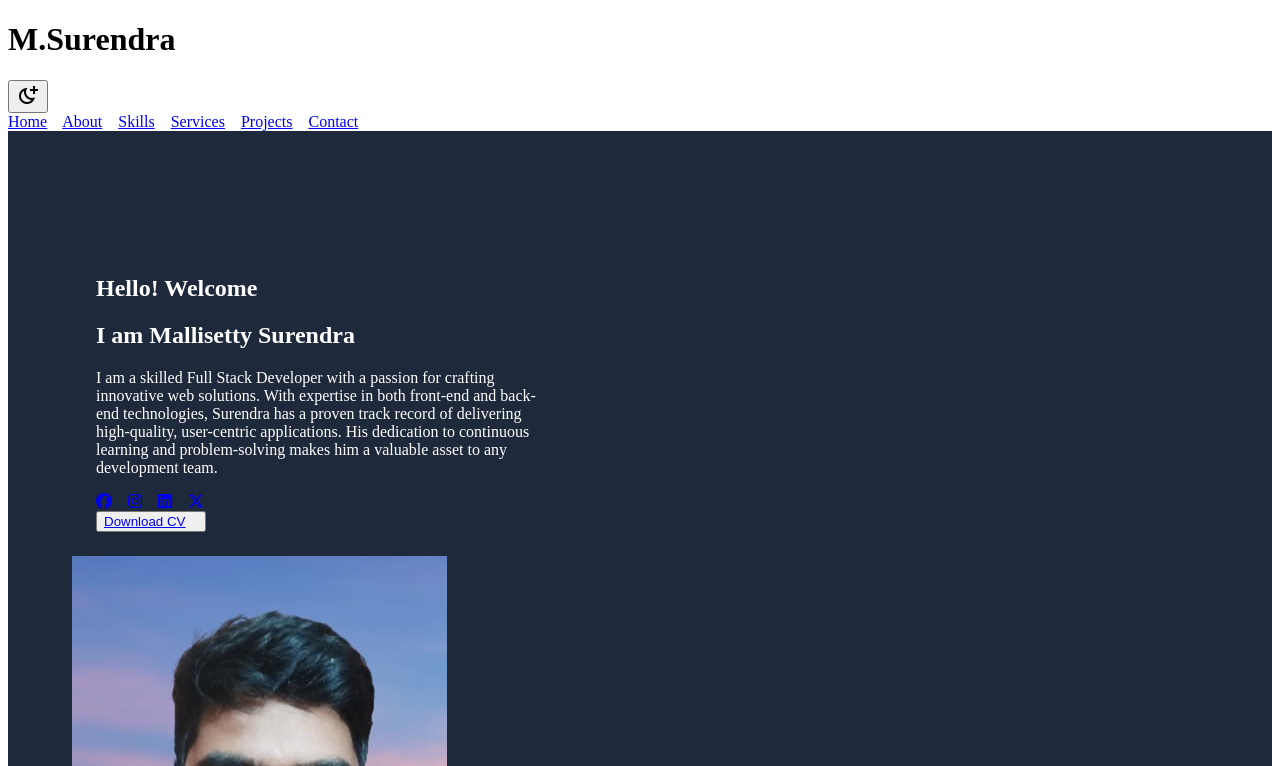
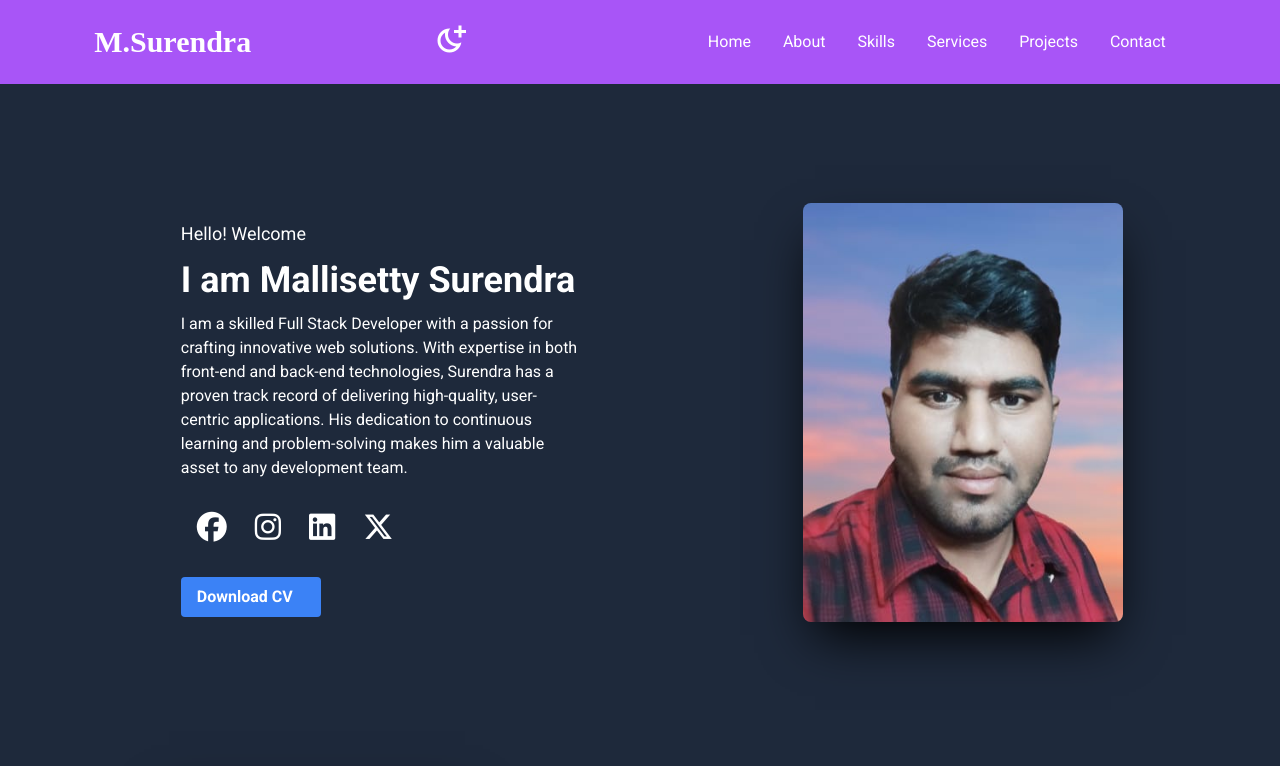
Before and after one commit to mallisetty-surendra/git-my-portfolio, a website: page index.html in a window 1280 px wide. Shown: the top 766 px of the page. Drawn offline with nearby package versions, Linux system fonts and the light colour scheme; the site is published under a folder, as on GitHub Pages, so addresses that start at the root find nothing; a web font is replaced by a local one.

Commit message:
version2.0

```diff
--- a/index.html
+++ b/index.html
@@ -5,7 +5,7 @@
     <meta name="viewport" content="width=device-width, initial-scale=1.0">
     <title>Mallisetty Surendra - A Creative Full Stack Developer</title>
     <meta name="description" content="A Creative Full Stack Developer">
-    <link rel="stylesheet" href="/src/output.css">
+    <link rel="stylesheet" href="./src/output.css">
     <link href="https://fonts.googleapis.com/css2?family=Cedarville+Cursive&display=swap" rel="stylesheet">
     <link rel="stylesheet" href="https://fonts.googleapis.com/css2?family=Roboto:wght@400;500;700&display=swap">
 
```
